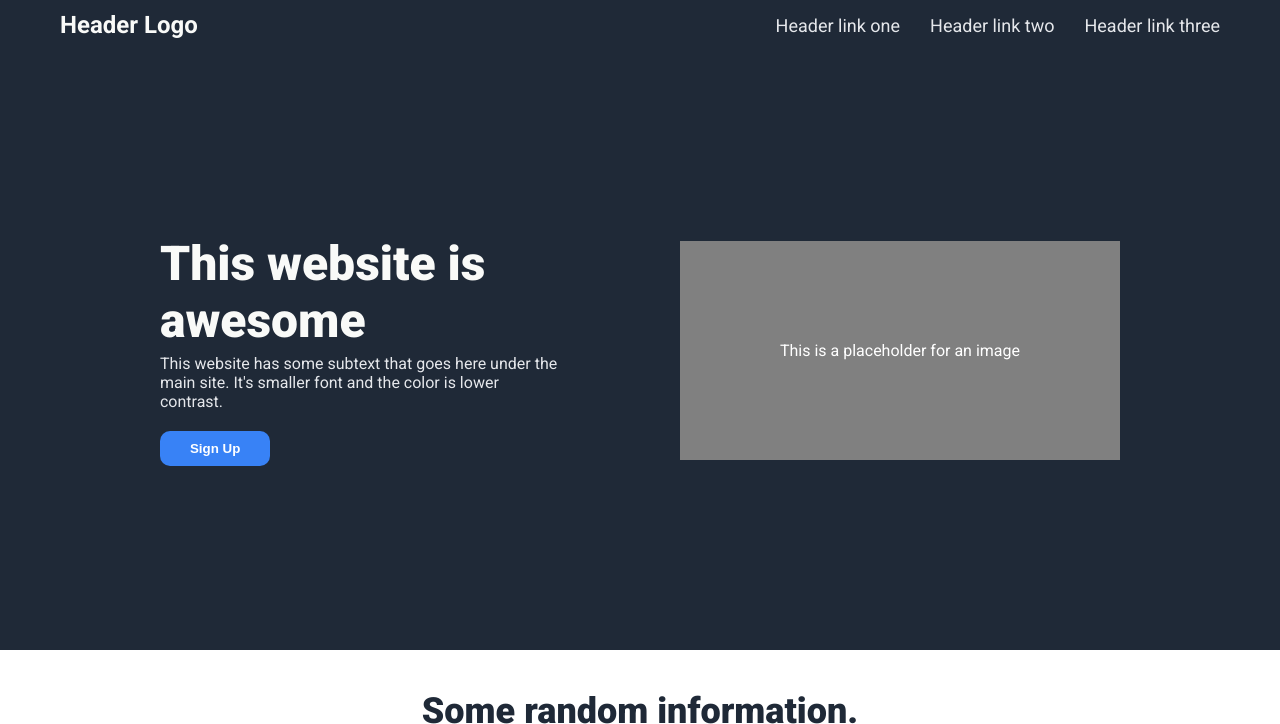
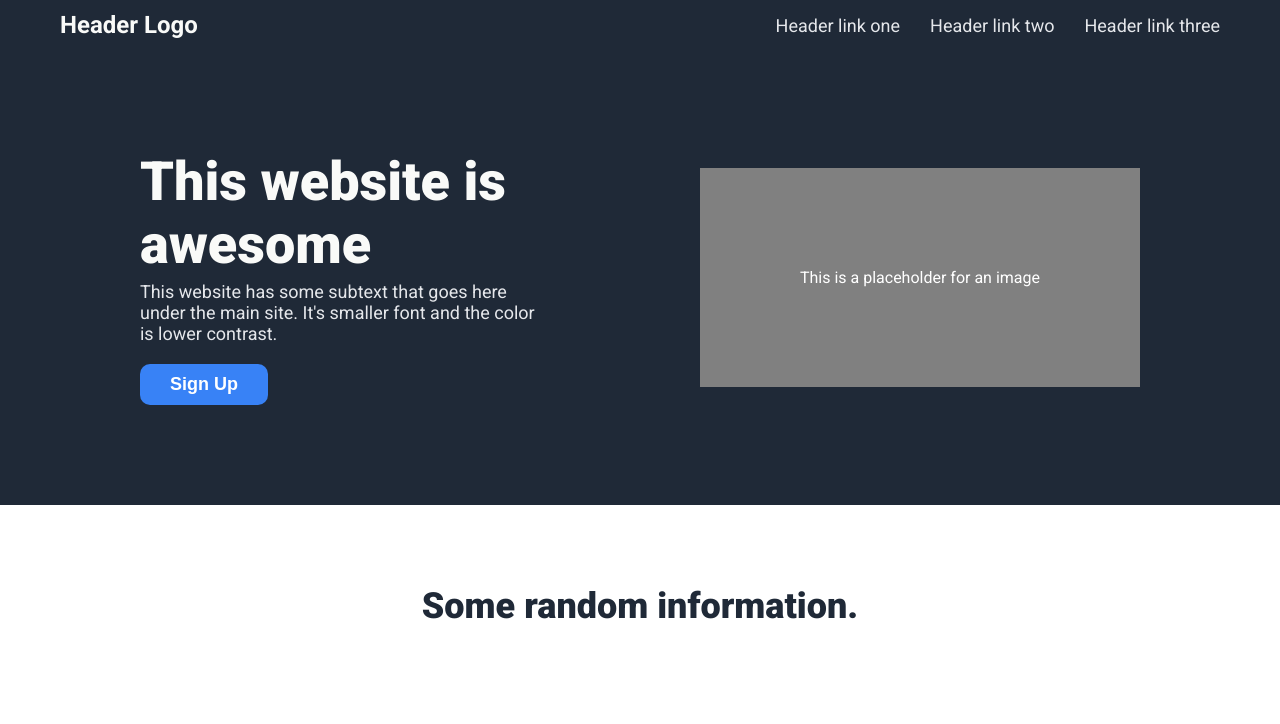
Before and after one commit to moscickamarta/OdinLandingPage, a plain HTML site: page index.html in a window 1280 px wide. Shown: the top 724 px of the page. Drawn offline with Linux system fonts and the light colour scheme.

Commit message:
Fixed font sizes, spacing, and removed unnecessary propeties.

```diff
--- a/style.css
+++ b/style.css
@@ -1,6 +1,10 @@
 body{
-  font-family: Roboto;
+  font-family: Roboto, sans-serif;
   margin: 0;
+}
+
+a, .hero-button, .footer-button{
+  cursor: pointer;
 }
 
 .section-one{
@@ -34,14 +38,13 @@ body{
 
 .main-one{
   display: flex;
-  flex-basis: 100%;
   justify-content: space-around;
   padding: 100px;
+  gap:80px;
 }
 
 .left-main{
-  height: 400px;
-  width: 400px;
+  max-width: 400px;
   display: flex;
   flex-direction: column;
   justify-content: center;
@@ -51,10 +54,11 @@ body{
   display: flex;
   align-items: center;
   justify-content: center;
+  flex-shrink: 0;
 }
 
 .hero-title{
-  font-size: 48px;
+  font-size: 54px;
   color: #F9FAF8;
   font-weight: 900;
 }
@@ -62,6 +66,7 @@ body{
 .hero-subtitle{
   color: #E5E7EB;
   margin-top: 5px;
+  font-size: 18px;
 }
 
 .hero-button{
@@ -73,6 +78,7 @@ body{
   padding: 10px 30px;
   border-radius: 10px;
   font-weight: bold;
+  font-size: 18px;
 }
 
 .hero-placeholder{
@@ -90,8 +96,7 @@ padding: 100px;
   color: #1F2937;
   font-weight: 900;
   align-self: center;
-  margin-top: 40px;
-  margin-bottom: 40px;
+  margin-top: 80px;
 }
 
 .main-second{
@@ -114,7 +119,7 @@ padding: 100px;
   height: 200px;
   background-color: white;
   border-radius: 20px;
-  border: solid, 5px, #3882F6;
+  border: 5px solid #3882F6;
 }
 
 .info-subinfo{
@@ -128,7 +133,6 @@ font-size: 26px;
   background-color:#E5E7EB;
   display: flex;
   justify-content: center;
-  align-items: center;
   padding: 170px;
   flex-direction: column;
 }
@@ -139,7 +143,6 @@ font-size: 26px;
   font-size: 36px;
   color: #1F2937;
   max-width: 1000px;
-  text-align: start;
 }
 
 .quote-author{
@@ -188,7 +191,7 @@ font-size: 26px;
 }
 
 .footer-button{
-  border: solid, 3px, white;
+  border: 3px solid white;
   background-color: #3882F6;
   color: white;
   padding: 10px 35px;
```
Also changed, not shown: 1 other file.
